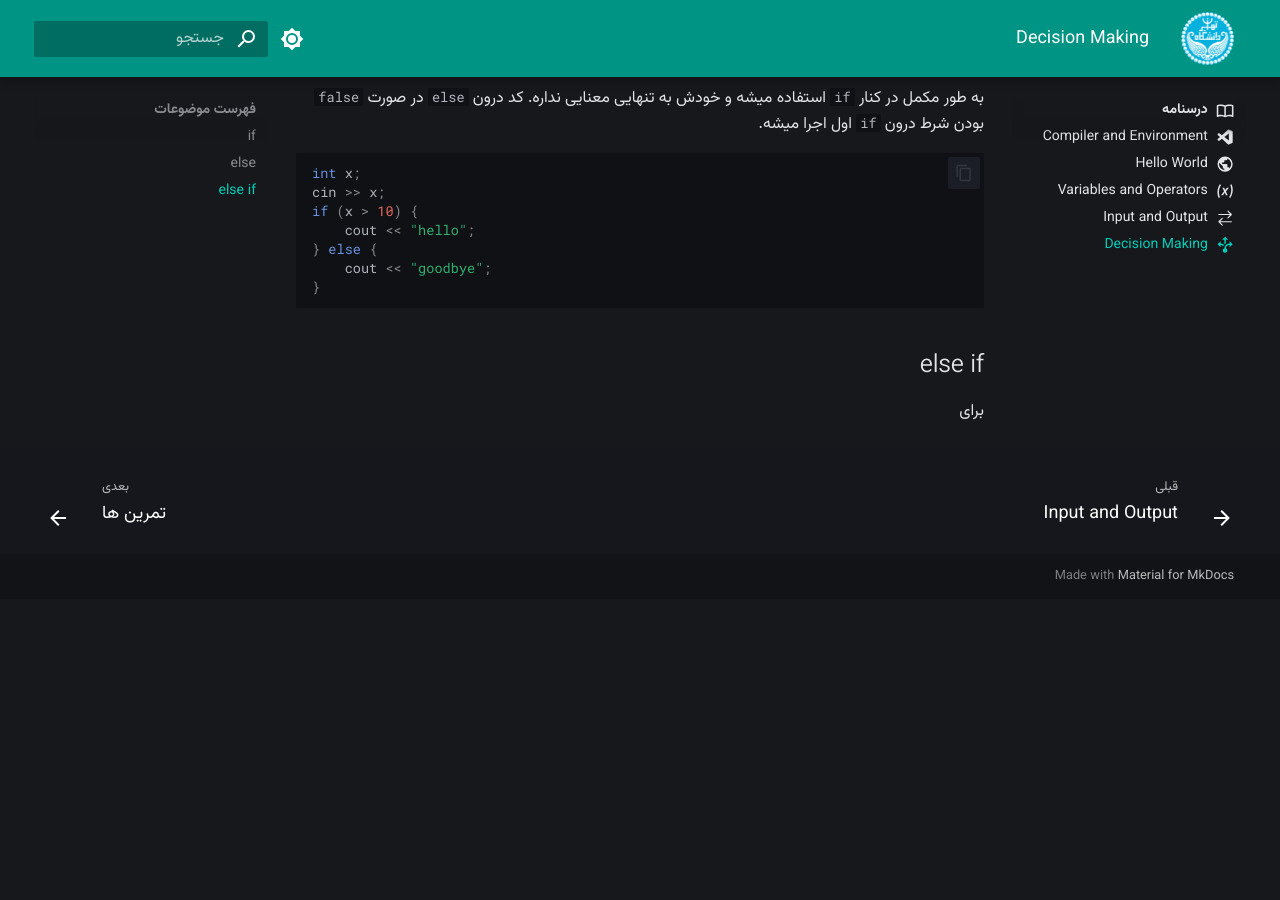
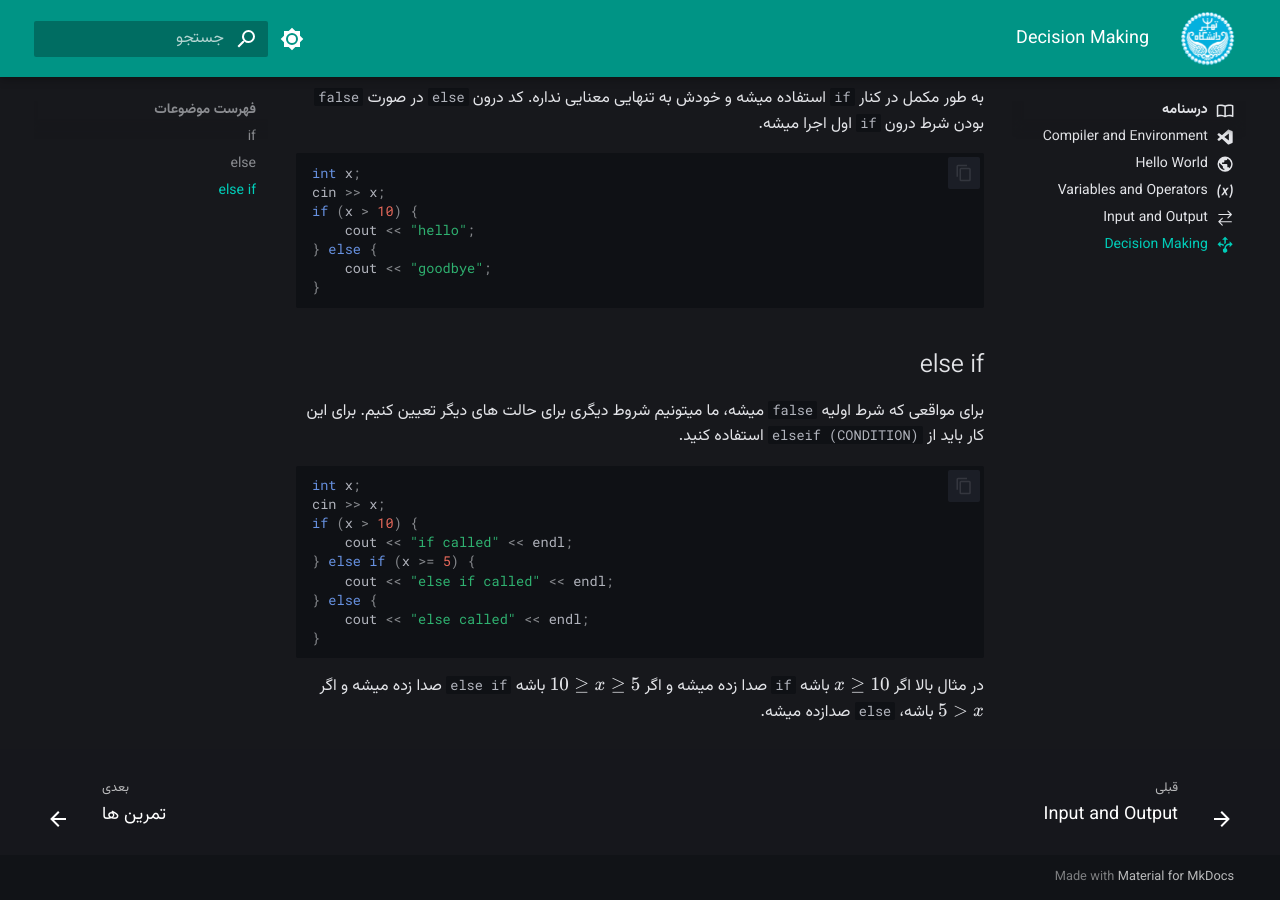
Before and after one commit to UTengsci/bp, an MkDocs documentation site: the page built from docs/content/decisionMaking.md, in a window 1280 px wide and 900 px high, scrolled down 673 px. Built offline with MkDocs 1.6.1 and Material for MkDocs 9.7.7, drawn with Linux system fonts in a browser that asks for light colours; before the commit the page ends 1272 px from its top, so only the background shows below that.

Commit message:
Edit decisionMaking.md

````diff
--- a/docs/content/decisionMaking.md
+++ b/docs/content/decisionMaking.md
@@ -40,4 +40,20 @@ if (x > 10) {
 ```
 
 ## else if
-برای
+برای مواقعی که شرط اولیه `false` میشه، ما میتونیم شروط دیگری برای حالت های دیگر تعیین کنیم. برای این کار باید از `elseif
+(CONDITION)` استفاده کنید.
+
+```cpp
+int x;
+cin >> x;
+if (x > 10) {
+    cout << "if called" << endl;
+} else if (x >= 5) {
+    cout << "else if called" << endl;
+} else {
+    cout << "else called" << endl;
+}
+```
+
+در مثال بالا اگر $x \ge 10$ باشه `if` صدا زده میشه و اگر $10 \ge x \ge 5$ باشه `else if` صدا زده میشه و اگر $5 > x$ باشه،
+`else` صدازده میشه.
````
